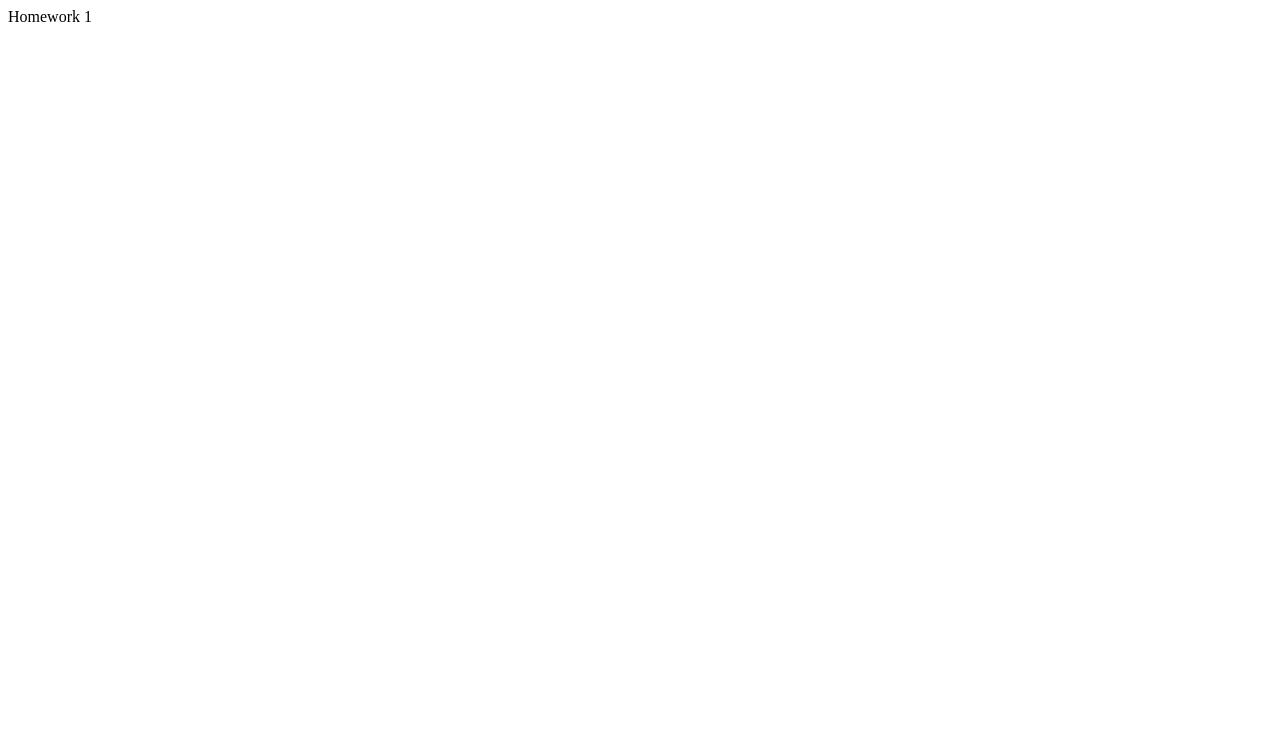
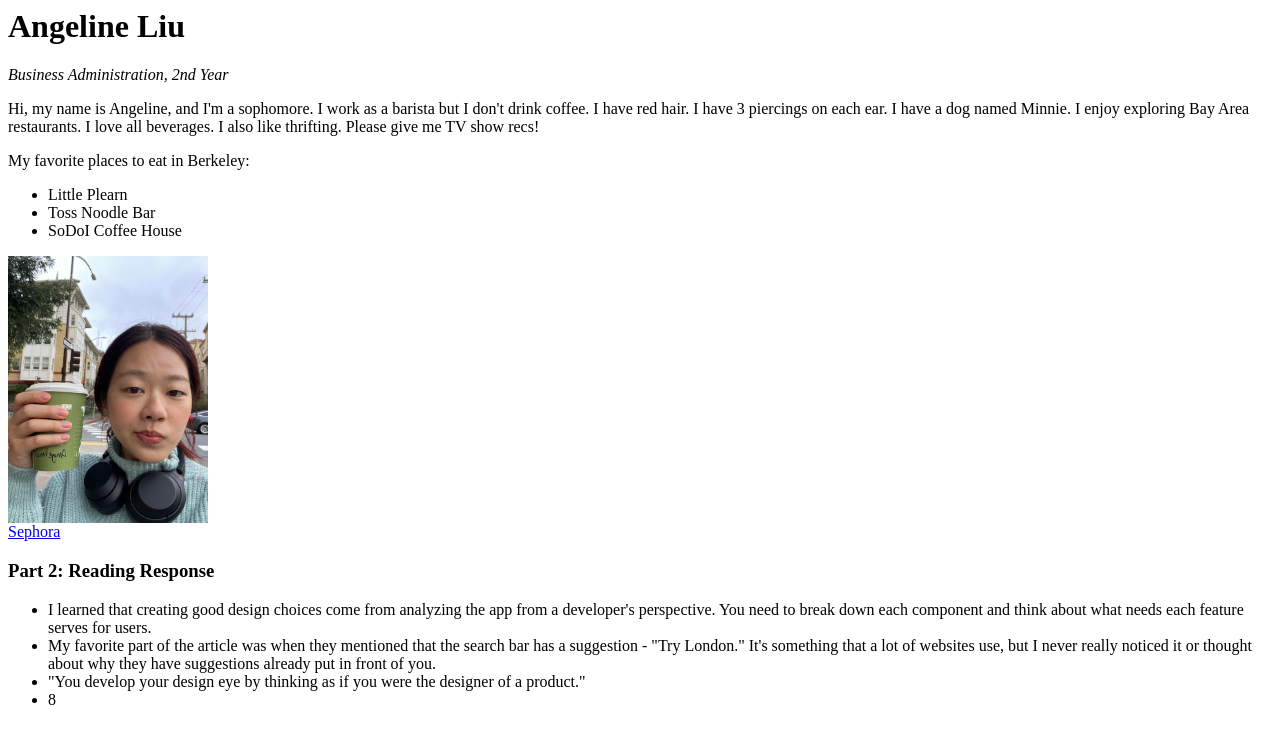
Before and after one commit to angelineliuu/angelineliuu.github.io, a plain HTML site: page homeworks/hw1/index.html in a window 1280 px wide. Drawn offline with Linux system fonts and the light colour scheme.

Commit message:
finished hw1

```diff
--- a/homeworks/hw1/index.html
+++ b/homeworks/hw1/index.html
@@ -1,6 +1,41 @@
-<!DOCTYPE html>
 <html>
+    <head>
+        <title>
+            About Me!
+        </title>
+    </head>
+
     <body>
-        Homework 1
+        <h1> Angeline Liu </h1>
+        <em>Business Administration, 2nd Year </em>
+        <p>
+            Hi, my name is Angeline, and I'm a sophomore. I work as a barista but I don't drink coffee.
+            I have red hair. I have 3 piercings on each ear. I have a dog named Minnie. I enjoy exploring Bay Area restaurants.
+            I love all beverages. I also like thrifting. Please give me TV show recs!
+        </p>
+        <p>
+            My favorite places to eat in Berkeley:
+        </p>
+        <ul>
+            <li>Little Plearn</li>
+            <li>Toss Noodle Bar</li>
+            <li>SoDoI Coffee House</li>
+        </ul>
+        <img src = "assets/img/me.jpg" width = "200" />
+        <div>
+            <a href = "https://www.sephora.com/">Sephora </a>
+        </div>
+        <div>
+            <h3>Part 2: Reading Response</h3>
+            <ul>
+                <li>I learned that creating good design choices come from analyzing the app from a developer's perspective.
+                    You need to break down each component and think about what needs each feature serves for users.</li>
+                <li>My favorite part of the article was when they mentioned that the search bar has a suggestion - "Try London."
+                    It's something that a lot of websites use, but I never really noticed it or thought about why they have suggestions
+                    already put in front of you.</li>
+                <li>"You develop your design eye by thinking as if you were the designer of a product."</li>
+                <li>8</li>
+            </ul>
+        </div>
     </body>
 </html>
```
Also changed, not shown: homeworks/hw1/assets/img/me.jpg (added).
